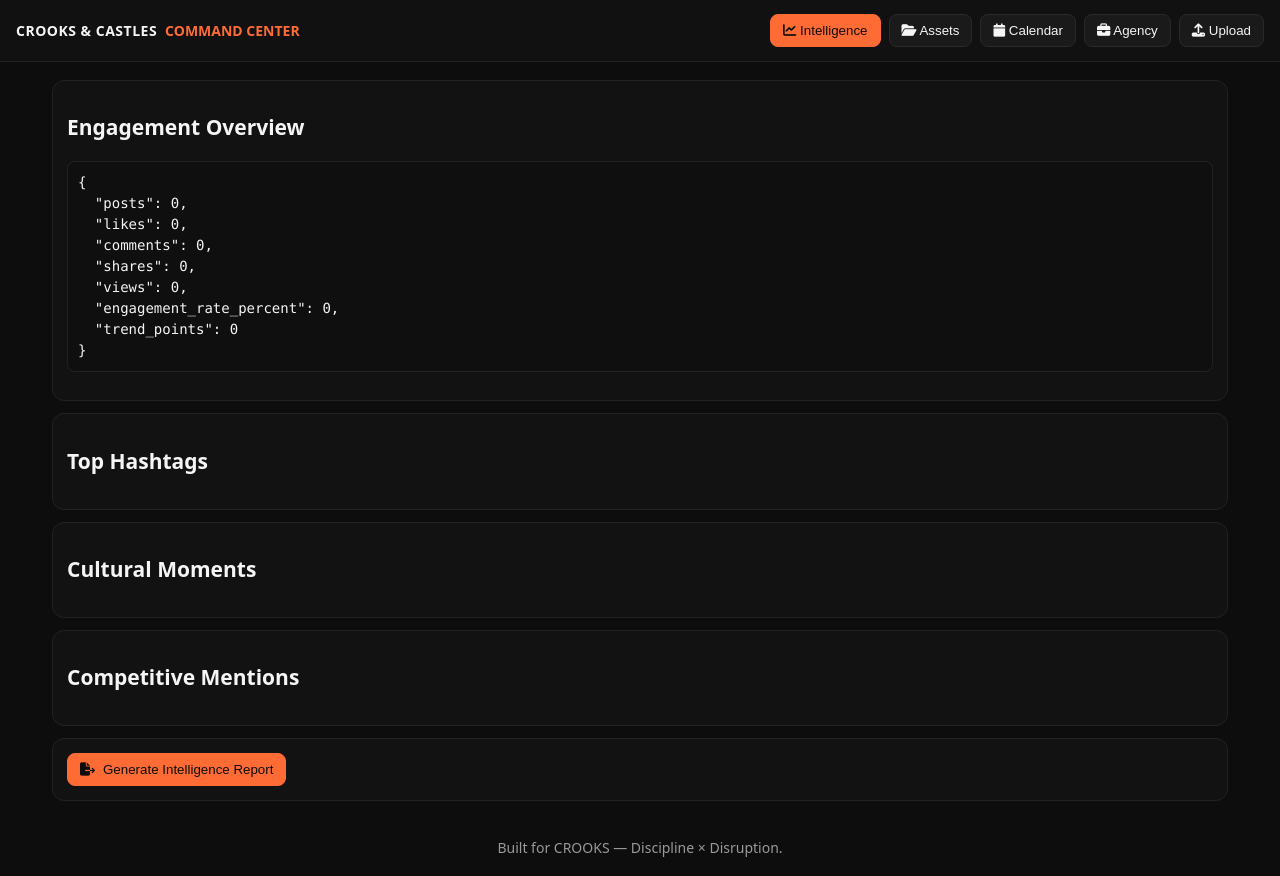
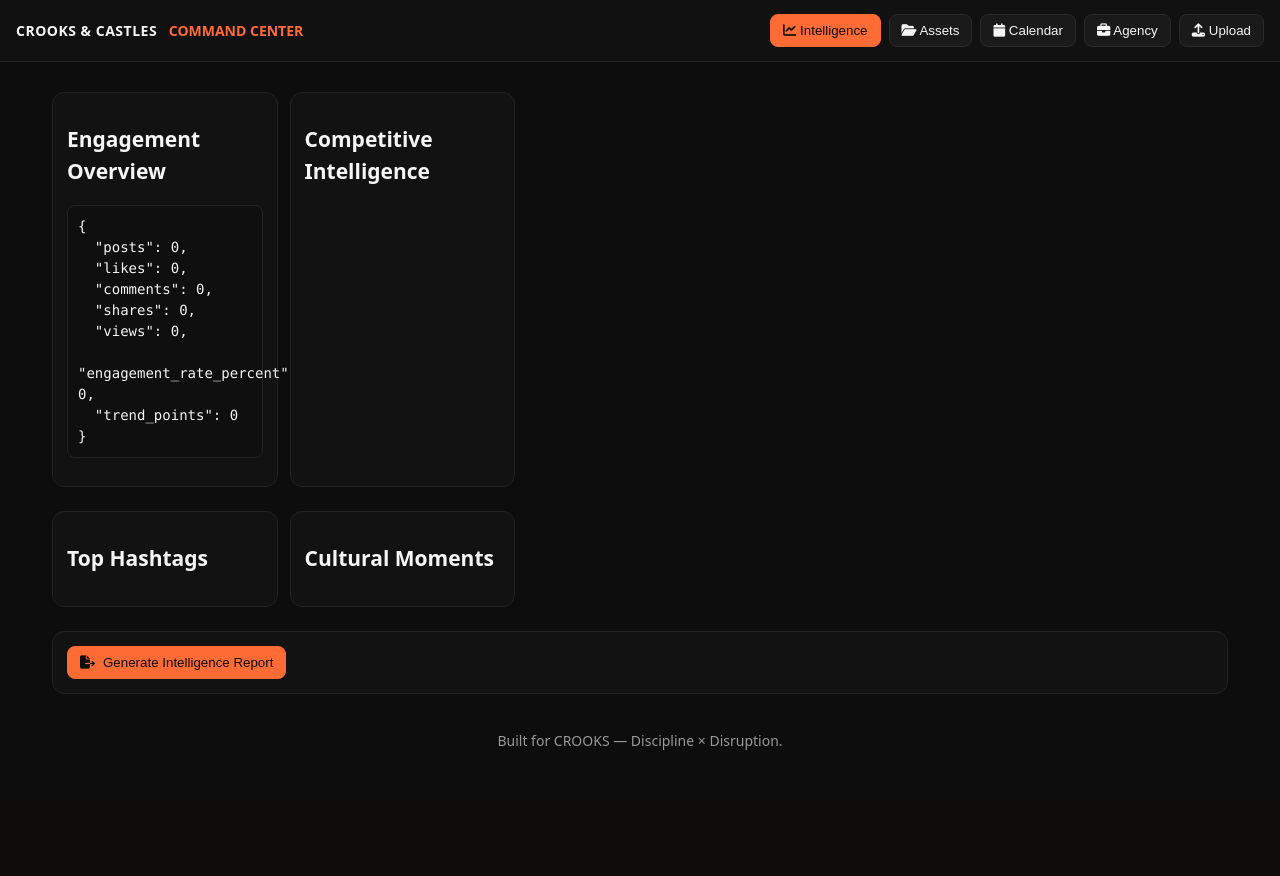
Before and after one commit to Jillian-ignited/Crooks-Command-Center-V2, a Flask app: page / in a window 1280 px wide. After the commit the page ends 750 px from the top, so only its background shows below. Run offline with Flask 3, Linux system fonts and the light colour scheme; data that the repository does not hold is empty; some libraries are stand-ins or nearby versions.

Commit message:
Update index.html

```diff
--- a/templates/index.html
+++ b/templates/index.html
@@ -9,7 +9,10 @@
 </head>
 <body>
   <header class="site-header">
-    <div class="brand"><span class="logo">CROOKS & CASTLES</span><span class="badge">COMMAND CENTER</span></div>
+    <div class="brand">
+      <span class="logo">CROOKS & CASTLES</span>
+      <span class="badge">COMMAND CENTER</span>
+    </div>
     <nav class="tabs">
       <button class="tab active" data-tab="intelligence"><i class="fa-solid fa-chart-line"></i> Intelligence</button>
       <button class="tab" data-tab="assets"><i class="fa-solid fa-folder-open"></i> Assets</button>
@@ -20,24 +23,54 @@
   </header>
 
   <main>
+    <!-- INTELLIGENCE -->
     <section id="intelligence" class="panel active">
-      <div class="card"><h2>Engagement Overview</h2><pre id="intel-metrics" class="mono">Loading…</pre></div>
-      <div class="card"><h2>Top Hashtags</h2><div id="hashtags" class="grid"></div></div>
-      <div class="card"><h2>Cultural Moments</h2><div id="moments" class="list"></div></div>
-      <div class="card"><h2>Competitive Mentions</h2><div id="competitors" class="list"></div></div>
-      <div class="card actions"><button id="btn-generate-report" class="btn primary"><i class="fa-solid fa-file-export"></i> Generate Intelligence Report</button></div>
+      <div class="grid two">
+        <div class="card">
+          <h2>Engagement Overview</h2>
+          <pre id="intel-metrics" class="mono">Loading…</pre>
+        </div>
+        <div class="card">
+          <h2>Competitive Intelligence</h2>
+          <div id="comp-voice" class="list"></div>
+        </div>
+      </div>
+
+      <div class="grid two">
+        <div class="card">
+          <h2>Top Hashtags</h2>
+          <div id="hashtags" class="grid"></div>
+        </div>
+        <div class="card">
+          <h2>Cultural Moments</h2>
+          <div id="moments" class="list"></div>
+        </div>
+      </div>
+
+      <div class="card actions">
+        <button id="btn-generate-report" class="btn primary">
+          <i class="fa-solid fa-file-export"></i> Generate Intelligence Report
+        </button>
+      </div>
     </section>
 
+    <!-- ASSETS -->
     <section id="assets" class="panel">
-      <div class="card"><h2>Asset Library</h2><div id="asset-grid" class="grid"></div></div>
+      <div class="card">
+        <h2>Asset Library</h2>
+        <div id="asset-grid" class="grid"></div>
+      </div>
     </section>
 
+    <!-- CALENDAR -->
     <section id="calendar" class="panel">
       <div class="card">
-        <div class="row" style="align-items:center;justify-content:space-between">
+        <div class="row between">
           <h2>Strategic Calendar</h2>
           <div class="view-switch">
-            <a class="btn small" href="/api/calendar/export.csv"><i class="fa-solid fa-file-csv"></i> Export CSV</a>
+            <a class="btn small" href="/api/calendar/export.csv">
+              <i class="fa-solid fa-file-csv"></i> Export CSV
+            </a>
             <button data-view="7_day_view" class="btn small">7 Day</button>
             <button data-view="30_day_view" class="btn small">30 Day</button>
             <button data-view="60_day_view" class="btn small">60 Day</button>
@@ -46,6 +79,7 @@
         </div>
         <div id="calendar-events" class="list"></div>
       </div>
+
       <div class="card">
         <h2>Add Calendar Event</h2>
         <form id="form-add-event" class="row">
@@ -57,14 +91,18 @@
       </div>
     </section>
 
+    <!-- AGENCY -->
     <section id="agency" class="panel">
       <div class="card">
-        <div class="row" style="align-items:center;justify-content:space-between">
+        <div class="row between">
           <h2>Agency Tracking</h2>
-          <a class="btn small" href="/api/agency/export.csv"><i class="fa-solid fa-file-csv"></i> Export CSV</a>
+          <a class="btn small" href="/api/agency/export.csv">
+            <i class="fa-solid fa-file-csv"></i> Export CSV
+          </a>
         </div>
         <pre id="agency-data" class="mono">Loading…</pre>
       </div>
+
       <div class="card">
         <h2>Add Agency Project</h2>
         <form id="form-add-project" class="row">
@@ -76,10 +114,14 @@
       </div>
     </section>
 
+    <!-- UPLOAD -->
     <section id="upload" class="panel">
       <div class="card">
         <h2>Upload Files</h2>
-        <div id="drop" class="dropzone">Drag & drop files here, or click to browse.<br><small>Images, videos, documents, data. Max 100MB per file.</small></div>
+        <div id="drop" class="dropzone">
+          Drag & drop files here, or click to browse.<br>
+          <small>Images, videos, documents, data. Max 100MB per file.</small>
+        </div>
         <input id="file-input" type="file" multiple
           accept=".png,.jpg,.jpeg,.gif,.webp,.mp4,.mov,.avi,.mkv,.pdf,.ppt,.pptx,.doc,.docx,.txt,.json,.jsonl,.csv" hidden>
         <div id="upload-results" class="list" style="margin-top:10px"></div>
@@ -88,7 +130,6 @@
   </main>
 
   <footer>Built for CROOKS — Discipline × Disruption.</footer>
-  <link rel="preconnect" href="https://cdnjs.cloudflare.com">
   <script src="/static/js/app.js?v=ccv2-20250923"></script>
 </body>
 </html>
```
